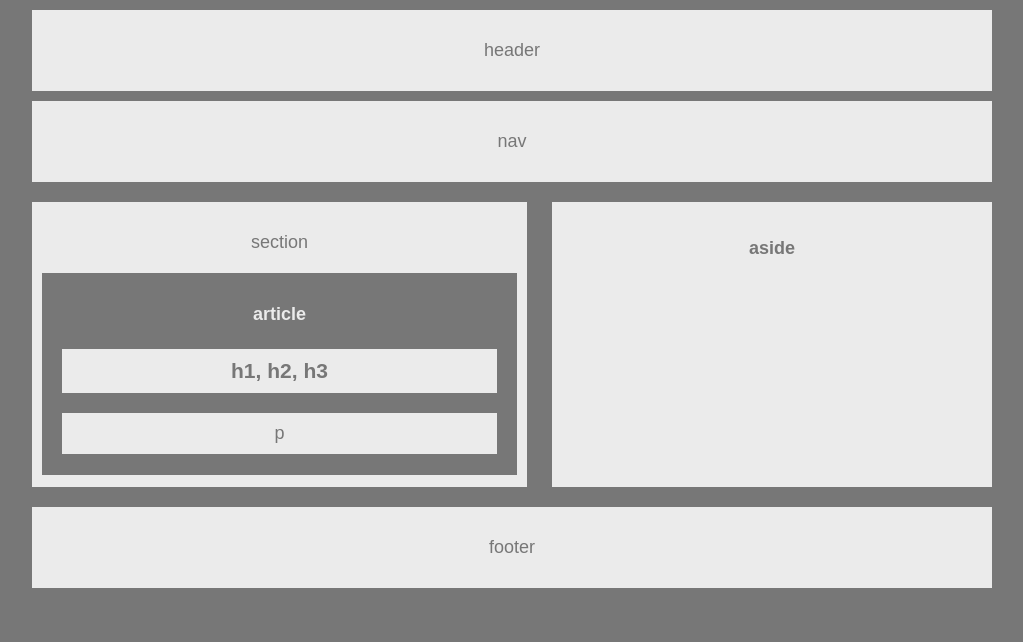
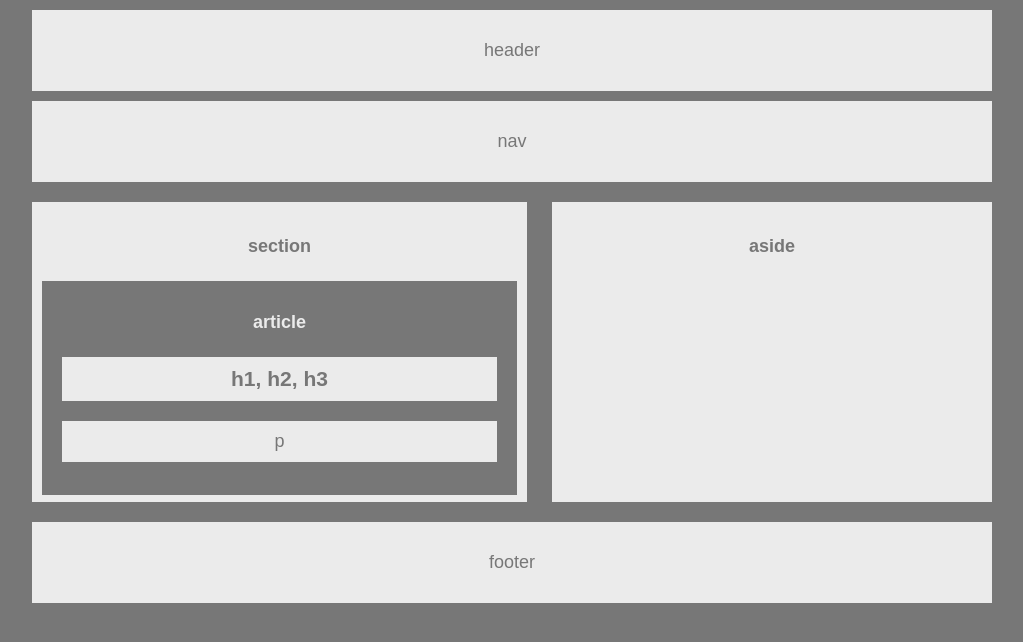
Before and after one commit to kevinlichang/HW-Wireframe, a plain HTML site: page index.html in a window 1280 px wide. Shown: the whole page, without its empty margins (128-1151 px from the left). Drawn offline with Linux system fonts and the light colour scheme.

Commit message:
second draft

```diff
--- a/index.html
+++ b/index.html
@@ -6,11 +6,10 @@
   <meta name="viewport" content="width=device-width, initial-scale=1.0">
   <meta http-equiv="X-UA-Compatible" content="ie=edge">
   <link rel="stylesheet" type="text/css" href="style.css">
-  <title>Wireframe</title>
+  <title>Wireframe Homework</title>
 </head>
 
 <body>
-
   <header class="long">
     header
   </header>
@@ -21,14 +20,13 @@
 
   <div class="clearfix">
     <section class="left">
-      section
+      <h4>section</h4>
       <article>
         <h4>article</h4>
         <h3>h1, h2, h3</h3>
         <p>p</p>
       </article>
     </section>
-
 
     <aside class="right">
       <h4>aside</h4>
@@ -38,8 +36,6 @@
   <footer class="long">
     footer
   </footer>
-
-
 </body>
 
 </html>
--- a/style.css
+++ b/style.css
@@ -1,3 +1,7 @@
+* {
+  box-sizing: border-box;
+}
+
 body {
   font-family: Arial, 'Helvetica Neue', Helvetica, sans-serif;
   color: #777;
@@ -5,24 +9,24 @@ body {
   width: 960px;
   font-size: 18px;
   text-align: center;
-  box-sizing: border-box;
   margin: 0 auto;
 }
+
 .long {
   background-color: #ebebeb;
   padding: 30px;
 }
-header{
+header {
   margin: 10px 0;
 }
 nav {
   margin-bottom: 20px;
 }
-section {
+.left {
   background-color: #ebebeb;
-  height: 250px;
+  height: 300px;
   width: 495px;
-  padding-top: 30px;
+  padding-top: 10px;
   padding-bottom: 5px;
   float: left;
 }
@@ -42,8 +46,8 @@ h3, p {
 .right {
   float: right;
   width: 440px;
-  height: 273px;
-  padding-top: 12px;
+  height: 300px;
+  padding-top: 10px;
   background-color: #ebebeb;
 }
 .clearfix::after {
```
Also changed, not shown: 1 other file.
